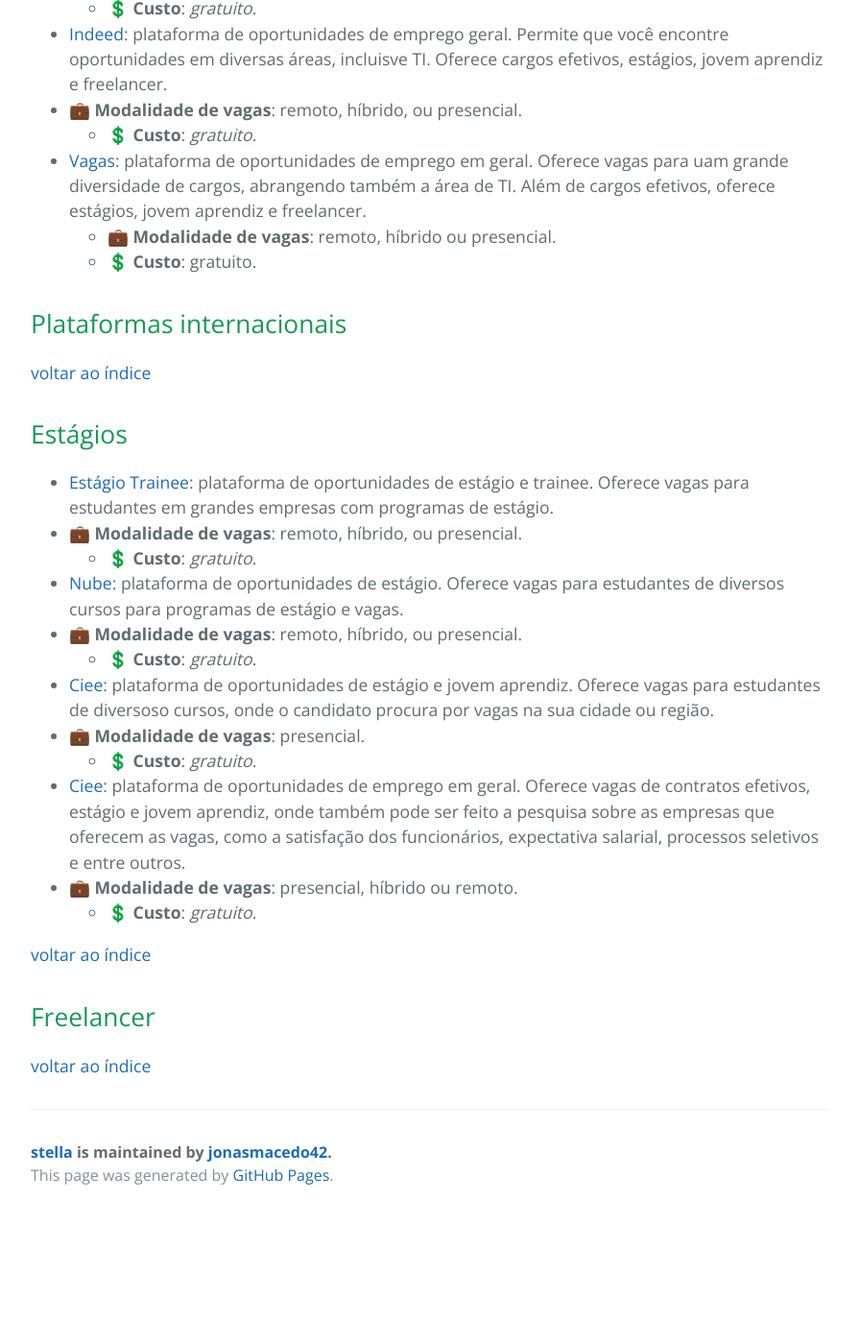
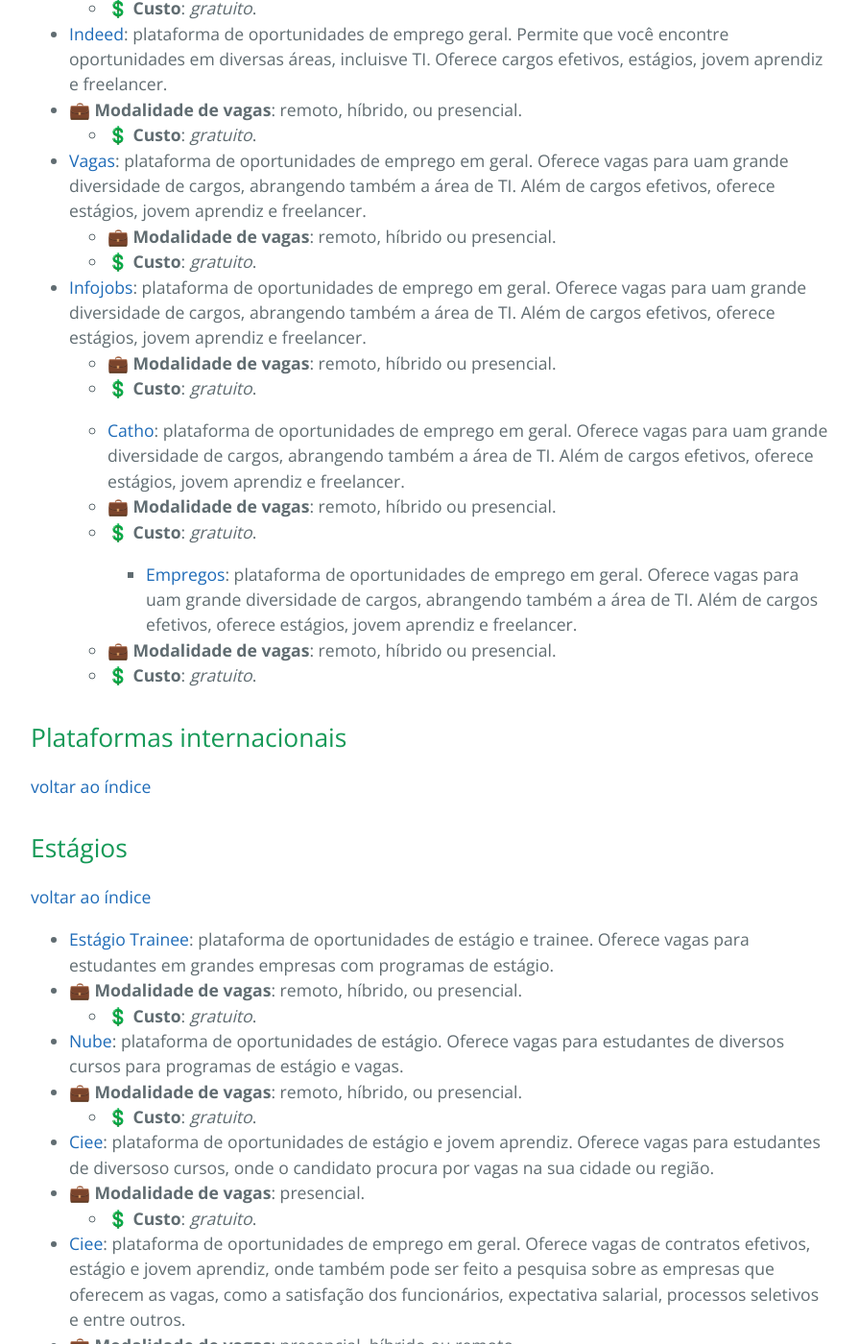
Before and after one commit to jonasmacedo42/stella, a Jekyll site: the page built from pages/Formação & Carreira/Plataformas de Empregos & Freelancers.md, in a window 1280 px wide and 1400 px high, scrolled down 1851 px. Shown: the whole window at 96% size, without its empty margins (192-1087 px from the left). Built offline with Jekyll 4.4.1, drawn with Linux system fonts in a browser that asks for light colours; the repository's description, which GitHub fills in, is left out; before the commit the page ends 3119 px from its top, so only the background shows below that; some of the changed text lies outside the part shown.

Commit message:
alteração nos dados de plataformas

```diff
--- a/pages/Formação & Carreira/Plataformas de Empregos & Freelancers.md
+++ b/pages/Formação & Carreira/Plataformas de Empregos & Freelancers.md
@@ -61,9 +61,19 @@ Aqui estão listadas as principais plataformas de empregos e trabalhos freelance
 
 - <a id="vagas" target="_blank" href="https://www.vagas.com.br">Vagas</a>: plataforma de oportunidades de emprego em geral. Oferece vagas para uam grande diversidade de cargos, abrangendo também a área de TI. Além de cargos efetivos, oferece estágios, jovem aprendiz e freelancer.
   - 💼 **Modalidade de vagas**: remoto, híbrido ou presencial.
-  - 💲 **Custo**: gratuito.
+  - 💲 **Custo**: *gratuito*.
 
+- <a id="infojobs" target="_blank" href="https://www.infojobs.com.br">Infojobs</a>: plataforma de oportunidades de emprego em geral. Oferece vagas para uam grande diversidade de cargos, abrangendo também a área de TI. Além de cargos efetivos, oferece estágios, jovem aprendiz e freelancer.
+  - 💼 **Modalidade de vagas**: remoto, híbrido ou presencial.
+  - 💲 **Custo**: *gratuito*.
 
+  - <a id="catho" target="_blank" href="https://www.catho.com.br">Catho</a>: plataforma de oportunidades de emprego em geral. Oferece vagas para uam grande diversidade de cargos, abrangendo também a área de TI. Além de cargos efetivos, oferece estágios, jovem aprendiz e freelancer.
+  - 💼 **Modalidade de vagas**: remoto, híbrido ou presencial.
+  - 💲 **Custo**: *gratuito*.
+
+    - <a id="empregos" target="_blank" href="https://www.empregos.com.br">Empregos</a>: plataforma de oportunidades de emprego em geral. Oferece vagas para uam grande diversidade de cargos, abrangendo também a área de TI. Além de cargos efetivos, oferece estágios, jovem aprendiz e freelancer.
+  - 💼 **Modalidade de vagas**: remoto, híbrido ou presencial.
+  - 💲 **Custo**: *gratuito*.
 
 ## Plataformas internacionais
 
@@ -87,11 +99,18 @@ Aqui estão listadas as principais plataformas de empregos e trabalhos freelance
  - 💼 **Modalidade de vagas**: presencial, híbrido ou remoto.
    - 💲 **Custo**: *gratuito*.
 
-[voltar ao índice](#índice)
+   - <a id="super-estagio" target="_blank" href="https://www.superestagios.com.br/index/">Super Estágio</a>: plataforma de oportunidades de estágios. Oferece diversas vagas para todos os cursos, o candidato deve se cadastrar na plataforma, completar todas as etapas do cadastro e procurar as vagas compatíveis.
+ - 💼 **Modalidade de vagas**: presencial, híbrido ou remoto.
+   - 💲 **Custo**: *gratuito*.
 
 ## Freelancer
 
 [voltar ao índice](#índice)
+
+
+- <a id="workana" target="_blank" href="www.workana.com">Workana</a>: plataforma de trabalhadores independentes. Oferece oportunidades para os freelancers de todas as áreas, também sendo possível solicitar serviços de outros profissinais na plataforma
+ - 💼 **Modalidade de vagas**: remoto.
+   - 💲 **Custo**: O preço varia por serviço.
 
 <!--
 - <a id="" target="_blank" href=""></a>:
```
Also changed, not shown: other parts of pages/Formação & Carreira/Plataformas de Empregos & Freelancers.md (+3 -1 lines).
